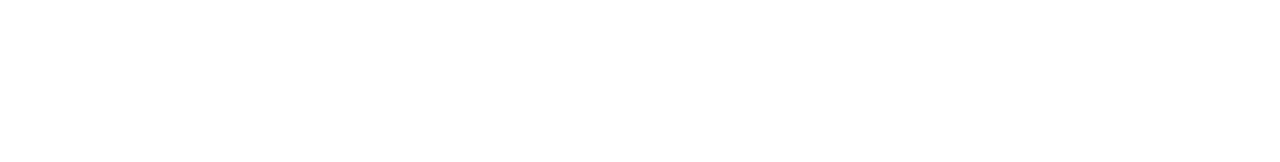
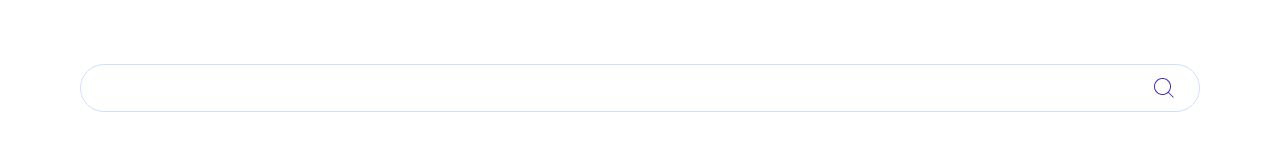
Before and after one commit to NikolasEagle/GlobaxIT_Test, a React (Vite) app: page / in a window 1280 px wide. Shown: the top 162 px of the page. Built offline with nearby package versions, Linux system fonts and the light colour scheme.

Commit message:
Верстка компонента поисковой строки

```diff
--- a/src/App.module.scss
+++ b/src/App.module.scss
@@ -2,10 +2,13 @@
   display: flex;
   justify-content: center;
   align-items: center;
-  background: red;
 }
 
 .home {
   margin: 64px 80px;
   display: flex;
+  flex-direction: column;
+  align-items: center;
+  justify-content: center;
+  gap: 32px;
 }
--- a/src/App.tsx
+++ b/src/App.tsx
@@ -1,5 +1,10 @@
 import styles from "./App.module.scss";
+import SearchField from "./components/SearchField";
 
 export default function App() {
-  return <div className={styles.home}></div>;
+  return (
+    <div className={styles.home}>
+      <SearchField />
+    </div>
+  );
 }
--- a/src/components/SearchField.module.scss
+++ b/src/components/SearchField.module.scss
@@ -0,0 +1,44 @@
+.search {
+  position: relative;
+  display: flex;
+  justify-content: center;
+  align-items: center;
+  gap: 12px;
+  width: 100%;
+  height: 48px;
+  border-radius: 24px;
+  outline: none;
+  box-sizing: border-box;
+  color: #262c40;
+
+  .search_input {
+    display: flex;
+    width: 100%;
+    height: 48px;
+    border-radius: 24px;
+    border: solid 1px #d4defe;
+    outline: none;
+    padding: 12px 24px;
+    box-sizing: border-box;
+    color: #262c40;
+
+    &:focus,
+    &:hover,
+    &:active {
+      border: solid 1px #432eab;
+    }
+  }
+
+  .search_icon_wrapper {
+    position: absolute;
+    display: flex;
+    right: 24px;
+    background: #ffffff;
+    padding-left: 12px;
+    .search_icon {
+      background: #ffffff;
+      width: 24px;
+      height: 24px;
+    }
+  }
+}
--- a/src/components/SearchField.tsx
+++ b/src/components/SearchField.tsx
@@ -1,5 +1,12 @@
 import styles from "./SearchField.module.scss";
 
 export default function SearchField() {
-  return <div className={styles.home}></div>;
+  return (
+    <div className={styles.search}>
+      <input className={styles.search_input} />
+      <div className={styles.search_icon_wrapper}>
+        <img className={styles.search_icon} src="/search.png" alt="search" />
+      </div>
+    </div>
+  );
 }
```
Also changed, not shown: public/search.png (added).
